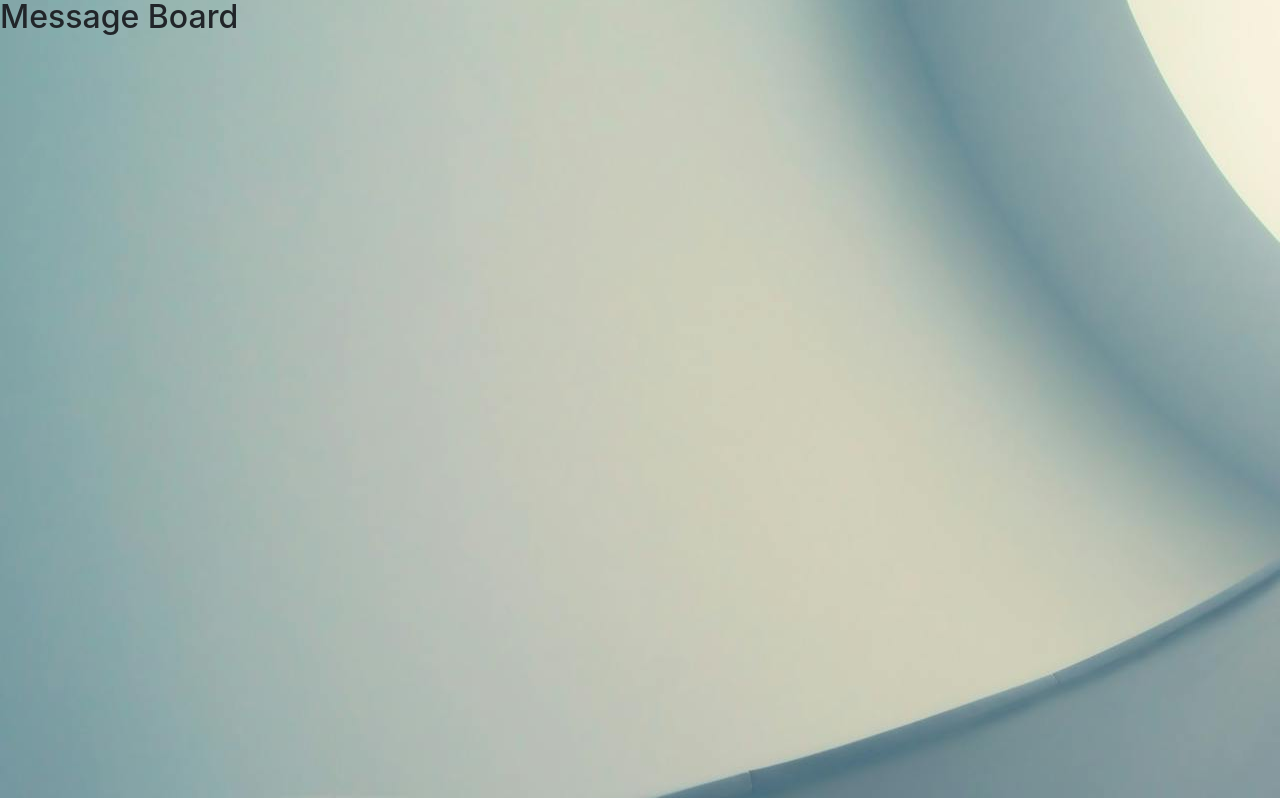
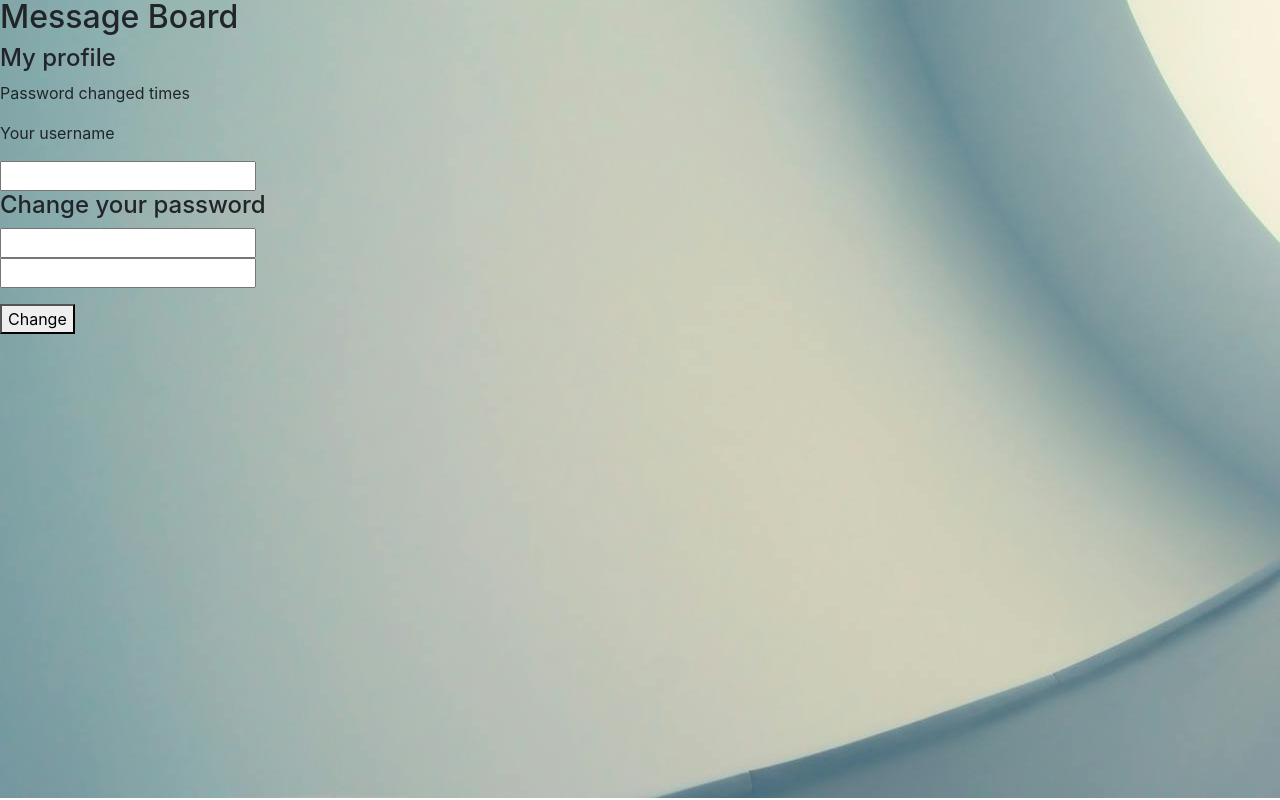
Before and after one commit to hannutt/MsgBoard, a React (Create React App) app in the folder frontend/: page /profile in a window 1280 px wide. Before the commit this address had no page. Built offline with nearby package versions, Linux system fonts and the light colour scheme; sample sign-in values are in the browser's storage.

Commit message:
password evaluation added.

```diff
--- a/frontend/src/App.js
+++ b/frontend/src/App.js
@@ -9,6 +9,7 @@ import PrivateRoutes from './pages/PrivateRoutes';
 import Update from './pages/Update';
 import MailSender from './pages/mailSender';
 import ErrorPage from './pages/ErrorPage';
+import MyProfile from './pages/MyProfile';
 
 function App() {
 
@@ -36,6 +37,7 @@ function App() {
           <Route path="/Add" element={<Add/>}/>
           <Route path="/search" element={<Search/>}/>
           <Route path="/update/:id" element={<Update/>}/>
+          <Route path="/profile" element={<MyProfile/>}/>
 
 
 
--- a/frontend/src/pages/Dropdown.js
+++ b/frontend/src/pages/Dropdown.js
@@ -1,5 +1,7 @@
+import { useState } from "react";
 import { Link } from "react-router-dom";
 const DropMenu =(props)=>{
+
     return(
         <div class="dropdown show">
         <a class="btn btn-secondary dropdown-toggle" href="#" role="button" id="dropdownMenuLink" data-bs-toggle="dropdown" aria-haspopup="true" aria-expanded="false">
@@ -12,6 +14,7 @@ const DropMenu =(props)=>{
             <a class="dropdown-item" href="#">Show message text only &ensp;<input type="checkbox" onChange={() => props.setHideIdAndDate(!props.hideidAndDate)}></input></a>
             <a class="dropdown-item" href="#">Align text to the center&ensp;<input type="checkbox" onChange={() => props.setHoverOff("messageCenter")}></input></a>
             <a class="dropdown-item" href="#">Align text to the left&ensp; &ensp;<input type="checkbox" onChange={() => props.setHoverOff("message")}></input></a>
+            <a class="dropdown-item" href="#"><Link to="/profile">My profile</Link></a>
         </div>
     </div>
     )
--- a/frontend/src/pages/Messages.js
+++ b/frontend/src/pages/Messages.js
@@ -23,7 +23,6 @@ const Messages = (props) => {
     const [hideidAndDate, setHideIdAndDate] = useState(false)
     const [timedLogOff,setTimedLogOff] = useState(false)
     const [alignText,setAlingText]=useState("message")
-
 
     const navigate = useNavigate()
 
--- /dev/null
+++ b/frontend/src/pages/MyProfile.js
@@ -0,0 +1,57 @@
+import { useState } from "react";
+
+const MyProfile=()=>{
+    //talletetaan statemuuttujaan user id input kentän arvo
+    //const [currentUserName,setCurrentUsername]=useState(document.getElementById("user").value)
+    const [oldPsw,setOldPsw]=useState('')
+    const [newPsw,setNewPsw]=useState('')
+    const [pswStrength,setPswStrength]=useState('')
+    const [colorStyle,setColorStyle]=useState('')
+
+   const checkPsw=()=>{
+    if (newPsw.length>0 && newPsw.length<=5)
+        {
+            setPswStrength("Password strength weak")
+            setColorStyle("weak")
+        }
+        else if (newPsw.length>5 && newPsw.length<=8)
+            {
+                setPswStrength("Password strength moderate")
+                setColorStyle("moderate")
+            }
+            else if (newPsw.length>8)
+                {
+                    setPswStrength("Password strength strong")
+                    setColorStyle("strong")
+                }
+            else{
+                setPswStrength("")
+            }
+
+   }
+
+
+    const changePsw=()=>{
+
+    }
+
+
+    return(
+        <div>
+            <h4>My profile</h4>
+            <p>Password changed times</p>
+            <p>Your username</p>
+            <input name="user" id="user" type="text" value={localStorage.getItem("present")}></input>
+            <h4>Change your password</h4>
+            <input name="oldPsw" id="oldPsw" type="text" onChange={e=>setOldPsw(e.target.value)}></input><br></br>
+            {/* huomaa onchangessa 2 eventtiä syötteen talleennus stateen ja funktiokutsu*/}
+            <input name="newPsw" id="newPsw" type="text" onChange={e=>{setNewPsw(e.target.value);checkPsw()}}></input>
+            <p className={colorStyle}><b>{pswStrength}</b></p>
+
+            <button onClick={changePsw}>Change</button>
+
+
+        </div>
+    )
+}
+export default MyProfile;
--- a/frontend/src/styleFile.css
+++ b/frontend/src/styleFile.css
@@ -237,3 +237,13 @@
     left: 405px;
     font-weight: bold;
 }
+
+.weak {
+    color: red;
+}
+.moderate {
+    color: yellow;
+}
+.strong {
+    color: green;
+}
```
Also changed, not shown: 1 other file (tests, documents, lock files or other folders).
